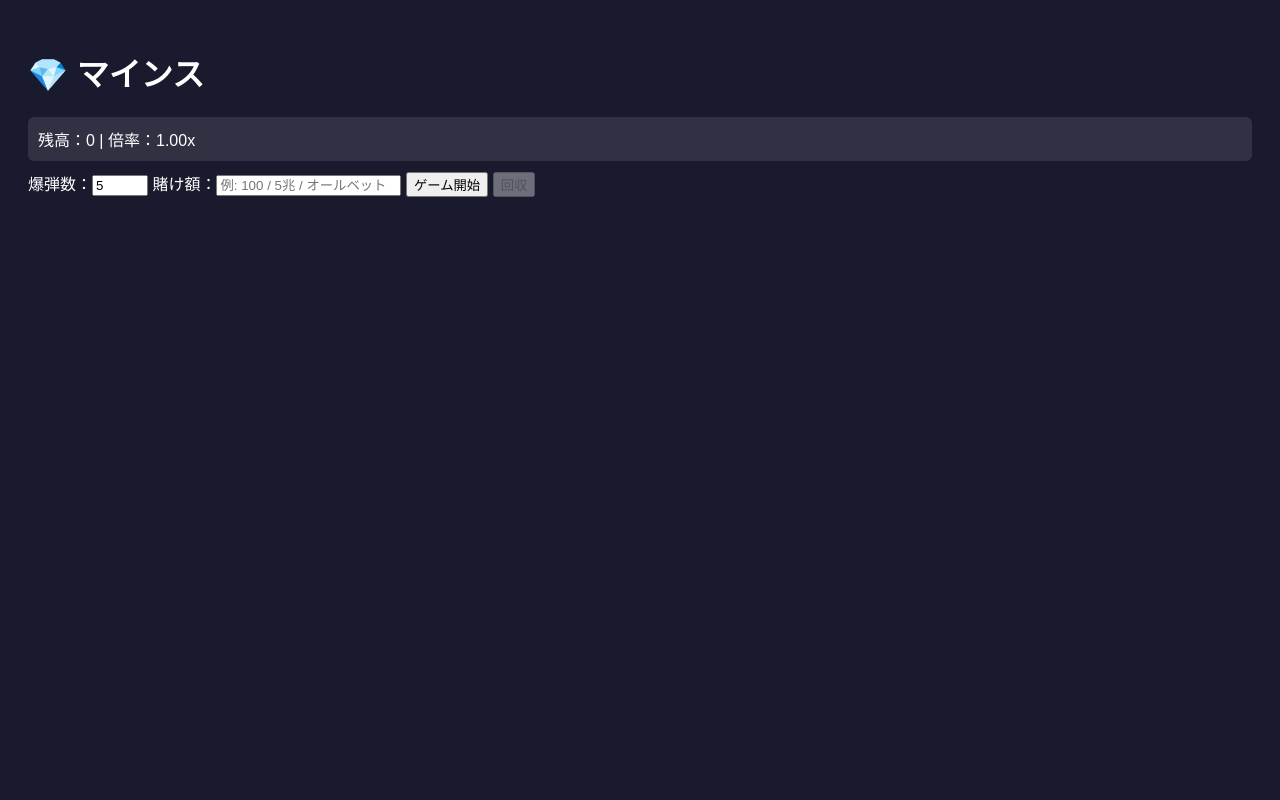
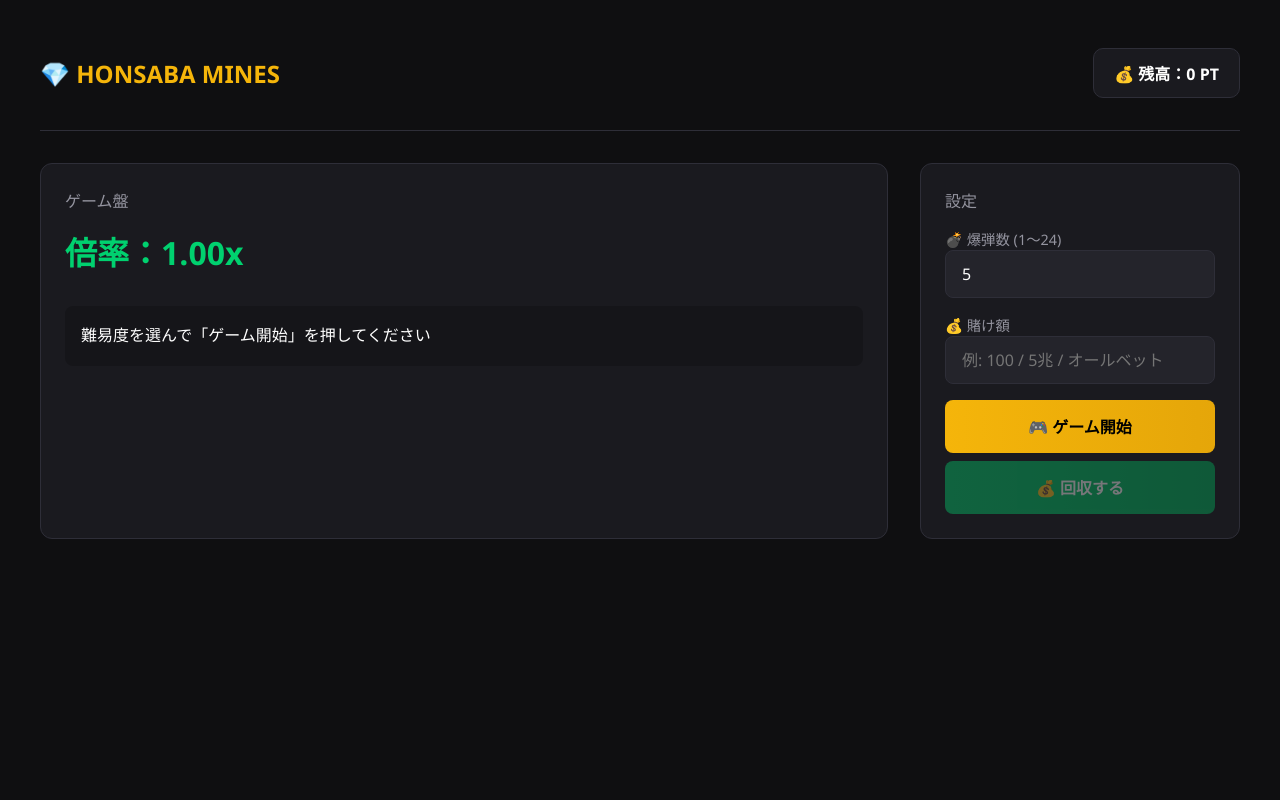
Before and after one commit to ararenchosu/saito, a Flask app: page /mines in a window 1280 px wide. Run offline with Flask 3, Linux system fonts and the light colour scheme; the visitor is signed in with stand-in values (Sample User, id 1).

Commit message:
Update mines.html

```diff
--- a/web/templates/mines.html
+++ b/web/templates/mines.html
@@ -3,59 +3,112 @@
 <head>
 <meta charset="UTF-8">
 <meta name="viewport" content="width=device-width, initial-scale=1.0">
-<title>マインスゲーム</title>
+<title>💎 マインス | HONSABA</title>
 <style>
-body { font-family: sans-serif; padding: 20px; background: #1a1a2e; color: #fff; }
-.grid { display: grid; grid-template-columns: repeat(5, 60px); gap: 8px; margin: 20px 0; }
-.cell { width: 60px; height: 60px; font-size: 24px; cursor: pointer; border: none; border-radius: 6px; background: #2ecc71; }
-.cell:hover { background: #27ae60; }
-.cell.opened { background: #555; cursor: default; }
-.cell.bomb { background: #e74c3c; }
-.info { margin: 10px 0; padding: 10px; background: rgba(255,255,255,0.1); border-radius: 6px; }
+* { margin: 0; padding: 0; box-sizing: border-box; font-family: 'Segoe UI', Roboto, sans-serif; }
+:root {
+  --bg-main: #0F0F11;
+  --bg-card: #1A1A1F;
+  --bg-hover: #24242B;
+  --border: #2E2E38;
+  --gold: #F5B50A;
+  --green: #00D16F;
+  --red: #E53935;
+  --text: #FFFFFF;
+  --text-sec: #94949F;
+}
+body { background: var(--bg-main); color: var(--text); min-height: 100vh; padding: 2rem; }
+.container { max-width: 1200px; margin: 0 auto; }
+header { display: flex; justify-content: space-between; align-items: center; padding: 1rem 0 2rem; border-bottom: 1px solid var(--border); margin-bottom: 2rem; }
+.logo { font-size: 1.5rem; font-weight: 700; color: var(--gold); }
+.balance-box { background: var(--bg-card); padding: 0.75rem 1.25rem; border-radius: 10px; border: 1px solid var(--border); font-weight: 600; }
+.grid-wrap { display: flex; gap: 2rem; flex-wrap: wrap; }
+.game-panel { flex: 1; min-width: 340px; }
+.side-panel { width: 320px; display: flex; flex-direction: column; gap: 1rem; }
+.card { background: var(--bg-card); border: 1px solid var(--border); border-radius: 12px; padding: 1.5rem; }
+.card h3 { font-size: 1rem; color: var(--text-sec); margin-bottom: 1rem; font-weight: 500; }
+.grid { display: grid; grid-template-columns: repeat(5, 1fr); gap: 10px; margin-top: 1rem; }
+.cell { aspect-ratio: 1; border: none; border-radius: 8px; background: var(--bg-hover); cursor: pointer; font-size: 1.4rem; transition: all 0.25s ease; }
+.cell:hover { transform: scale(1.05); border: 1px solid var(--gold); }
+.cell.opened { cursor: default; }
+.cell.diamond { background: linear-gradient(135deg, #00D16F, #00B85F); }
+.cell.bomb { background: linear-gradient(135deg, #E53935, #C62828); }
+input { width: 100%; background: var(--bg-hover); border: 1px solid var(--border); color: var(--text); padding: 0.75rem 1rem; border-radius: 8px; font-size: 1rem; margin-bottom: 1rem; }
+input:focus { outline: none; border-color: var(--gold); }
+.btn { width: 100%; padding: 0.9rem; border: none; border-radius: 8px; font-size: 1rem; font-weight: 600; cursor: pointer; transition: all 0.2s ease; }
+.btn:disabled { opacity: 0.4; cursor: not-allowed; }
+.btn-primary { background: linear-gradient(90deg, var(--gold), #E5A609); color: #000; }
+.btn-primary:hover:not(:disabled) { transform: translateY(-2px); box-shadow: 0 4px 12px rgba(245,181,10,0.3); }
+.btn-green { background: linear-gradient(90deg, var(--green), #00B85F); color: #fff; margin-top: 0.5rem; }
+.btn-green:hover:not(:disabled) { box-shadow: 0 4px 12px rgba(0,209,111,0.3); }
+.multiplier { font-size: 2rem; font-weight: 700; color: var(--green); margin: 0.5rem 0; }
+.status { margin-top: 1rem; padding: 1rem; border-radius: 8px; background: rgba(0,0,0,0.2); font-weight: 500; min-height: 60px; }
 </style>
 </head>
 <body>
-<h1>💎 マインス</h1>
-<div class="info">
-  残高：<span id="balance">0</span> | 倍率：<span id="multiplier">1.00x</span>
+<div class="container">
+  <header>
+    <div class="logo">💎 HONSABA MINES</div>
+    <div class="balance-box">💰 残高：<span id="balance">0</span> PT</div>
+  </header>
+
+  <div class="grid-wrap">
+    <div class="game-panel card">
+      <h3>ゲーム盤</h3>
+      <div class="multiplier">倍率：<span id="multiplier">1.00</span>x</div>
+      <div class="grid" id="grid"></div>
+      <div class="status" id="status">
+        難易度を選んで「ゲーム開始」を押してください
+      </div>
+    </div>
+
+    <div class="side-panel">
+      <div class="card">
+        <h3>設定</h3>
+        <label style="color:var(--text-sec); font-size:0.9rem;">💣 爆弾数 (1～24)</label>
+        <input type="number" id="bombs" value="5" min="1" max="24">
+
+        <label style="color:var(--text-sec); font-size:0.9rem;">💰 賭け額</label>
+        <input type="text" id="bet" placeholder="例: 100 / 5兆 / オールベット">
+
+        <button class="btn btn-primary" id="startBtn" onclick="startGame()">🎮 ゲーム開始</button>
+        <button class="btn btn-green" id="cashoutBtn" onclick="cashout()" disabled>💰 回収する</button>
+      </div>
+    </div>
+  </div>
 </div>
-<div>
-  爆弾数：<input type="number" id="bombs" value="5" min="1" max="24">
-  賭け額：<input type="text" id="bet" placeholder="例: 100 / 5兆 / オールベット">
-  <button onclick="startGame()">ゲーム開始</button>
-  <button onclick="cashout()" id="cashoutBtn" disabled>回収</button>
-</div>
-<div class="grid" id="grid"></div>
-<div id="msg"></div>
 
 <script>
-const token = "{{ token }}";
+const userId = "{{ user_id }}";
 let gameActive = false;
 
 async function updateBalance() {
   const res = await fetch("/api/balance", {
     method: "POST",
     headers: {"Content-Type": "application/json"},
-    body: JSON.stringify({token})
+    body: JSON.stringify({})
   });
   const d = await res.json();
-  document.getElementById("balance").textContent = d.balance.toLocaleString();
+  document.getElementById("balance").textContent = Number(d.balance).toLocaleString();
 }
 
 async function startGame() {
   const bombs = parseInt(document.getElementById("bombs").value);
   const bet = document.getElementById("bet").value;
+
   const res = await fetch("/api/start", {
     method: "POST",
     headers: {"Content-Type": "application/json"},
-    body: JSON.stringify({token, bombs, bet})
+    body: JSON.stringify({ bombs, bet })
   });
   const d = await res.json();
-  if (d.error) return alert(d.error);
+  if (d.error) { alert(d.error); return; }
+
   gameActive = true;
-  document.getElementById("multiplier").textContent = "1.00x";
+  document.getElementById("multiplier").textContent = "1.00";
+  document.getElementById("status").textContent = "💎 マスをクリックして開けてください";
   document.getElementById("cashoutBtn").disabled = false;
-  document.getElementById("msg").textContent = "";
+  document.getElementById("startBtn").disabled = true;
   renderGrid();
   updateBalance();
 }
@@ -73,10 +126,11 @@ function renderGrid() {
 
 async function openCell(idx) {
   if (!gameActive) return;
+
   const res = await fetch("/api/open", {
     method: "POST",
     headers: {"Content-Type": "application/json"},
-    body: JSON.stringify({token, index: idx})
+    body: JSON.stringify({ index: idx })
   });
   const d = await res.json();
   if (d.error) return;
@@ -86,17 +140,23 @@ async function openCell(idx) {
 
   if (d.result === "lose") {
     gameActive = false;
-    d.bombs.forEach(i => { cells[i].classList.add("bomb"); cells[i].textContent = "💣"; });
-    document.getElementById("msg").textContent = "💣 爆弾！負けです";
+    d.bombs.forEach(i => {
+      cells[i].classList.add("bomb");
+      cells[i].textContent = "💣";
+    });
+    document.getElementById("status").innerHTML = "<span style='color:#E53935'>💣 爆弾！負けました</span>";
     document.getElementById("cashoutBtn").disabled = true;
+    document.getElementById("startBtn").disabled = false;
     updateBalance();
   } else if (d.result === "win" || d.result === "continue") {
+    cells[idx].classList.add("diamond");
     cells[idx].textContent = "💎";
-    document.getElementById("multiplier").textContent = d.multiplier + "x";
+    document.getElementById("multiplier").textContent = d.multiplier;
     if (d.result === "win") {
       gameActive = false;
-      document.getElementById("msg").textContent = `🎉 大当たり！${d.amount.toLocaleString()} ゲット！`;
+      document.getElementById("status").innerHTML = `<span style='color:#00D16F'>🎉 大当たり！${Number(d.amount).toLocaleString()} PT ゲット！</span>`;
       document.getElementById("cashoutBtn").disabled = true;
+      document.getElementById("startBtn").disabled = false;
       updateBalance();
     }
   }
@@ -107,12 +167,13 @@ async function cashout() {
   const res = await fetch("/api/cashout", {
     method: "POST",
     headers: {"Content-Type": "application/json"},
-    body: JSON.stringify({token})
+    body: JSON.stringify({})
   });
   const d = await res.json();
   gameActive = false;
-  document.getElementById("msg").textContent = `💰 回収！${d.amount.toLocaleString()} ゲット！`;
+  document.getElementById("status").innerHTML = `<span style='color:#00D16F'>💰 回収成功！${Number(d.amount).toLocaleString()} PT</span>`;
   document.getElementById("cashoutBtn").disabled = true;
+  document.getElementById("startBtn").disabled = false;
   updateBalance();
 }
 
```
